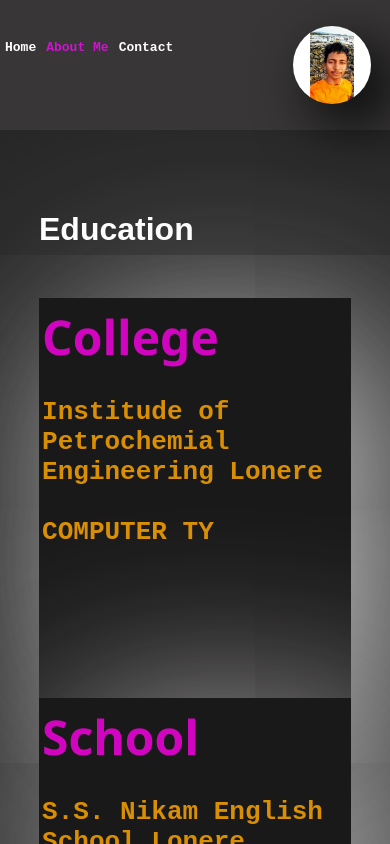
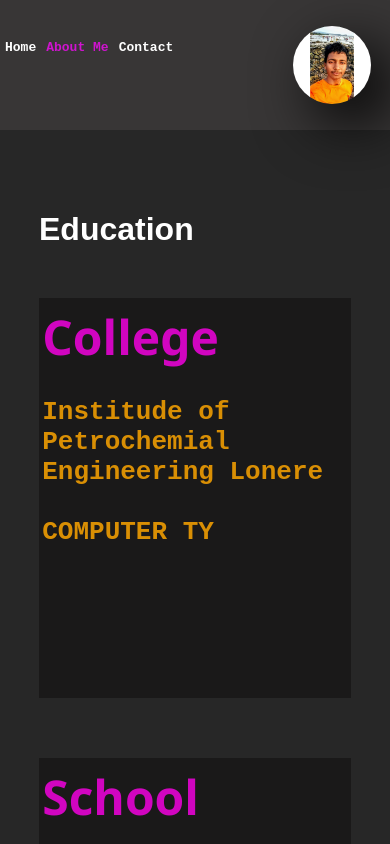
Before and after one commit to thisisommore/angular-portfolio, an Angular app: page /aboutMe in a window 390 px wide. Shown: the top 844 px of the page. Built offline with nearby package versions, Linux system fonts and the light colour scheme.

Commit message:
fix: text getting overflow and box shadow causing design issues

```diff
--- a/src/app/about-me/about-me.component.css
+++ b/src/app/about-me/about-me.component.css
@@ -30,7 +30,7 @@
 
 .single_card {
     position: relative;
-    margin: 0 0;
+    margin: 0 0.05%;
     float: left;
     color: transparent;
     height: 400px;
@@ -46,7 +46,7 @@
     float: left;
     height: 400px;
     width: 100%;
-    box-shadow:  30px 30px 200px #dbdada;
+    /* box-shadow:  0px 0px 12px #dbdada; */
     transition: 0.8s;
     z-index: 1;
 }
@@ -89,25 +89,42 @@
 
 
 .status_card h1{
-    font-size: xx-large;
+    font-size: larger;
     margin: 0 1%;
     color: white;
     font-family: 'Segoe UI', Tahoma, Geneva, Verdana, sans-serif;
-    font-weight: 300;
+    font-weight: 400;
 }
+
+@media only screen and (max-width: 1000px) /* 200% scale on desktop*/
+{
+    .cards_container {
+        width: 90%;
+    }
+}
+
 
 @media only screen and (max-width: 900px)
 {
+    .cards_container { /* Restore width which is changes by (@media only screen and (max-width: 1000px)*/
+        width: 80%;
+    }
+
     .single_card {
         width: 46%;
     }
+
 }
 
 @media only screen and (max-width: 500px)
 {
+    .cards_container { /* Restore width which is changes by (@media only screen and (max-width: 1000px)*/
+        width: 80%;
+    }
+
     .single_card
     {
         width: 100%;
-        /* margin-bottom: 10px; */
+        margin-bottom: 60px;
     }
 }
```
